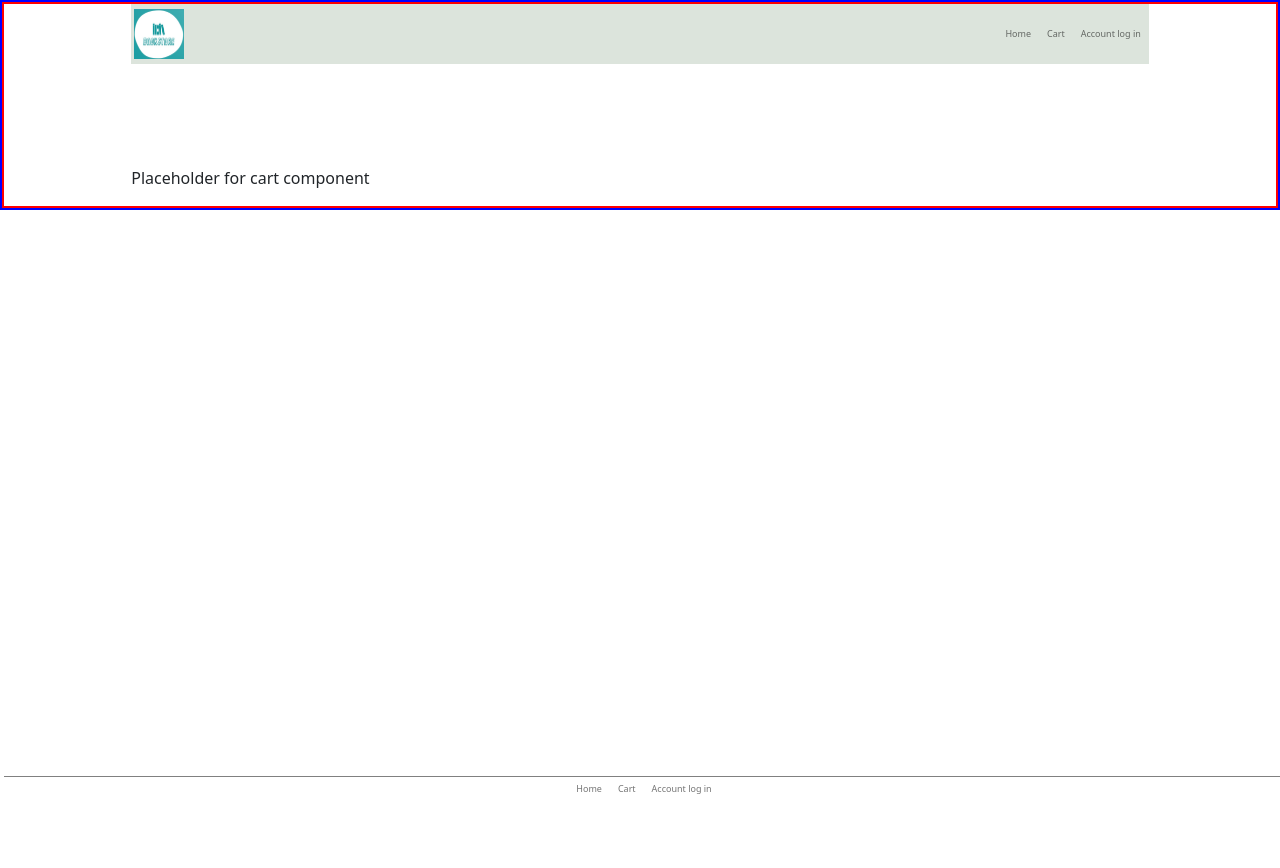
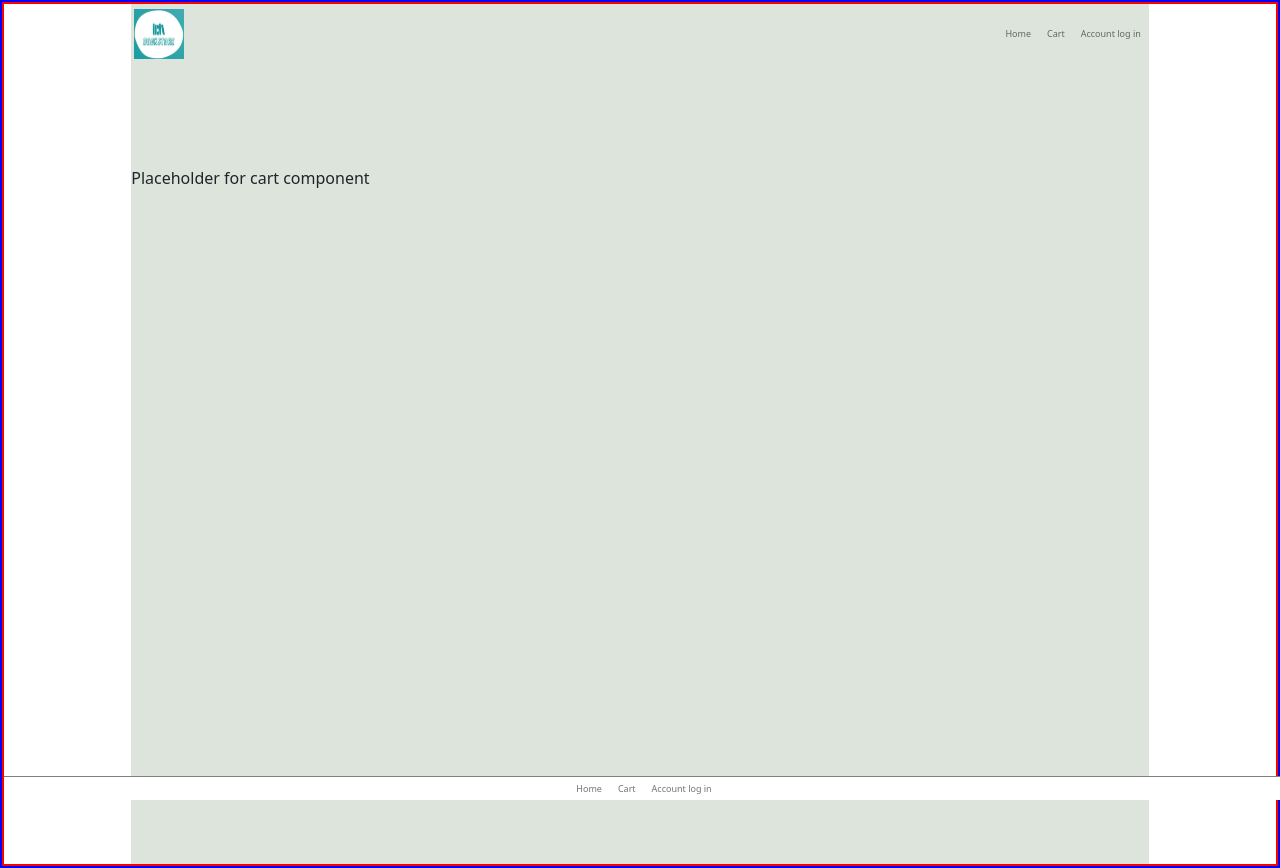
Before and after one commit to RosarioRu/adsol-bookstore, a React (Create React App) app: page /cart in a window 1280 px wide. Before the commit the page ends 800 px from the top, so only its background shows below. Built offline with nearby package versions, Linux system fonts and the light colour scheme.

Commit message:
WIP: Styling.

```diff
--- a/src/components/Cart.js
+++ b/src/components/Cart.js
@@ -4,9 +4,11 @@ function Cart() {
 
   const cartStyles={
     width: "80%",
+    height: "100vh",
     float: "center",
     margin: "auto",
     paddingTop: "8%",
+    backgroundColor: "rgb(220, 228, 220)",
 
   }
 
```
